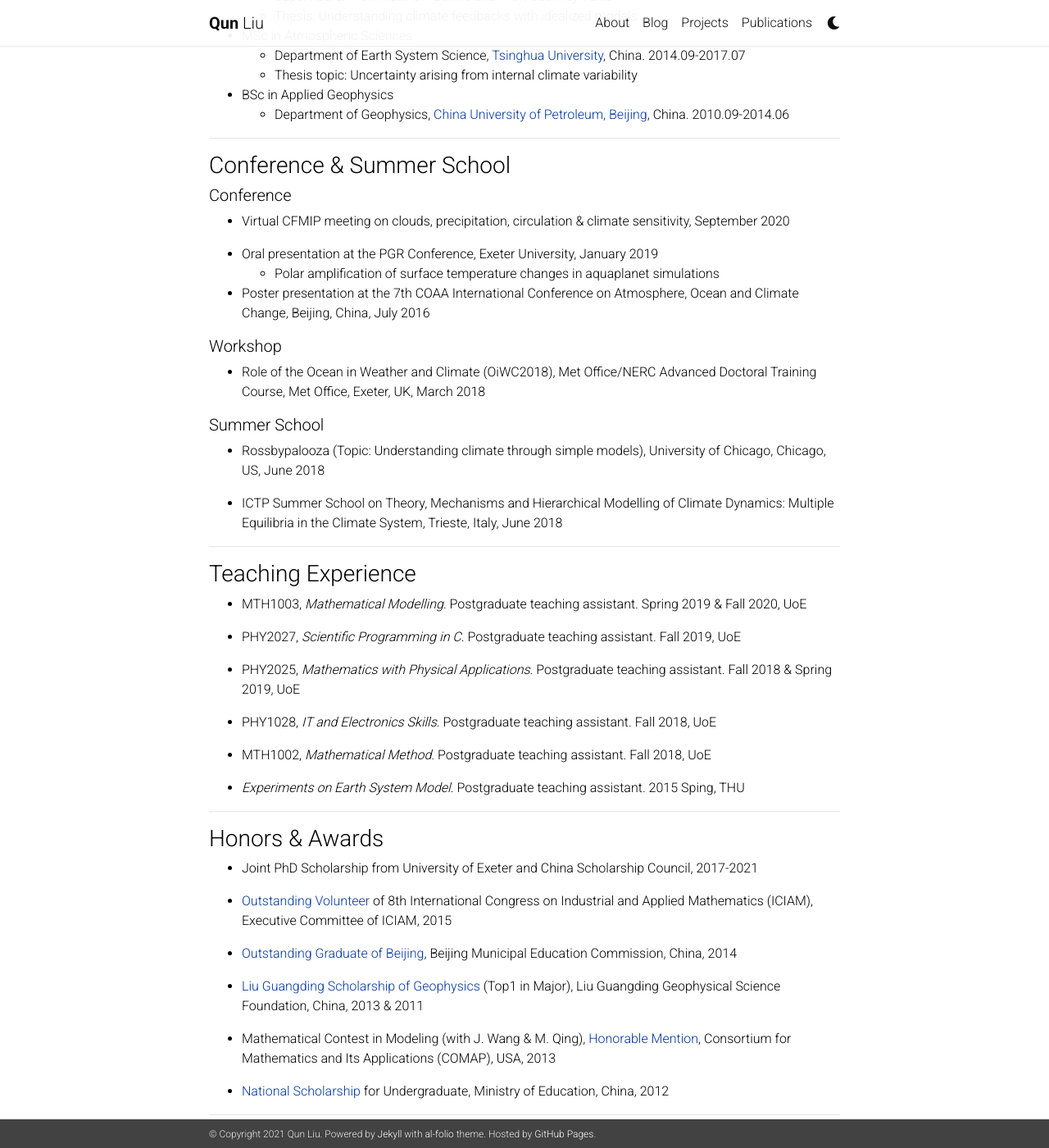
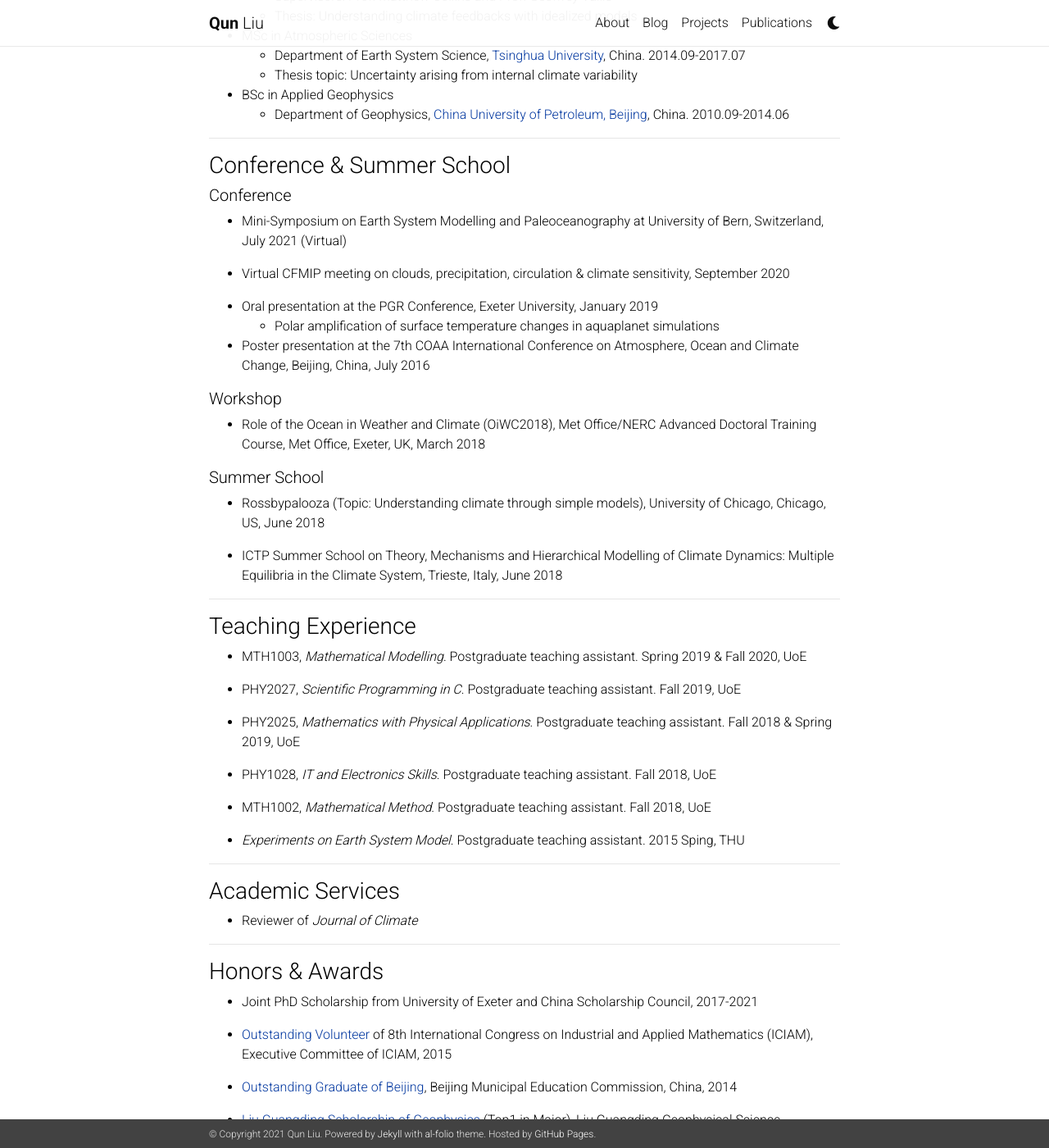
Before and after one commit to lqxyz/lqxyz.github.io, a Jekyll site: the page built from _pages/cv.md, in a window 1280 px wide and 1400 px high, scrolled down 290 px. Shown: the whole window at 82% size. Built offline with Jekyll 4.4.1, drawn with Linux system fonts in a browser that asks for light colours; nearby versions of some CDN libraries; comment, search, counter and statistics services are not loaded; a style sheet for code colours, icons or effects is not loaded.

Commit message:
update cv: add academic services

```diff
--- a/_pages/cv.md
+++ b/_pages/cv.md
@@ -24,6 +24,8 @@ nav: false # true
 
 ### Conference & Summer School
 ##### Conference
+* Mini-Symposium on Earth System Modelling and Paleoceanography at University of Bern, Switzerland, July 2021 (Virtual)
+
 * Virtual CFMIP meeting on clouds, precipitation, circulation & climate sensitivity, September 2020
 
 * Oral presentation at the PGR Conference, Exeter University, January 2019
@@ -53,6 +55,11 @@ nav: false # true
 * MTH1002, *Mathematical Method*. Postgraduate teaching assistant. Fall 2018, UoE
 
 * *Experiments on Earth System Model*. Postgraduate teaching assistant. 2015 Sping, THU
+
+* * *
+
+### Academic Services
+* Reviewer of *Journal of Climate*
 
 * * *
 
```
